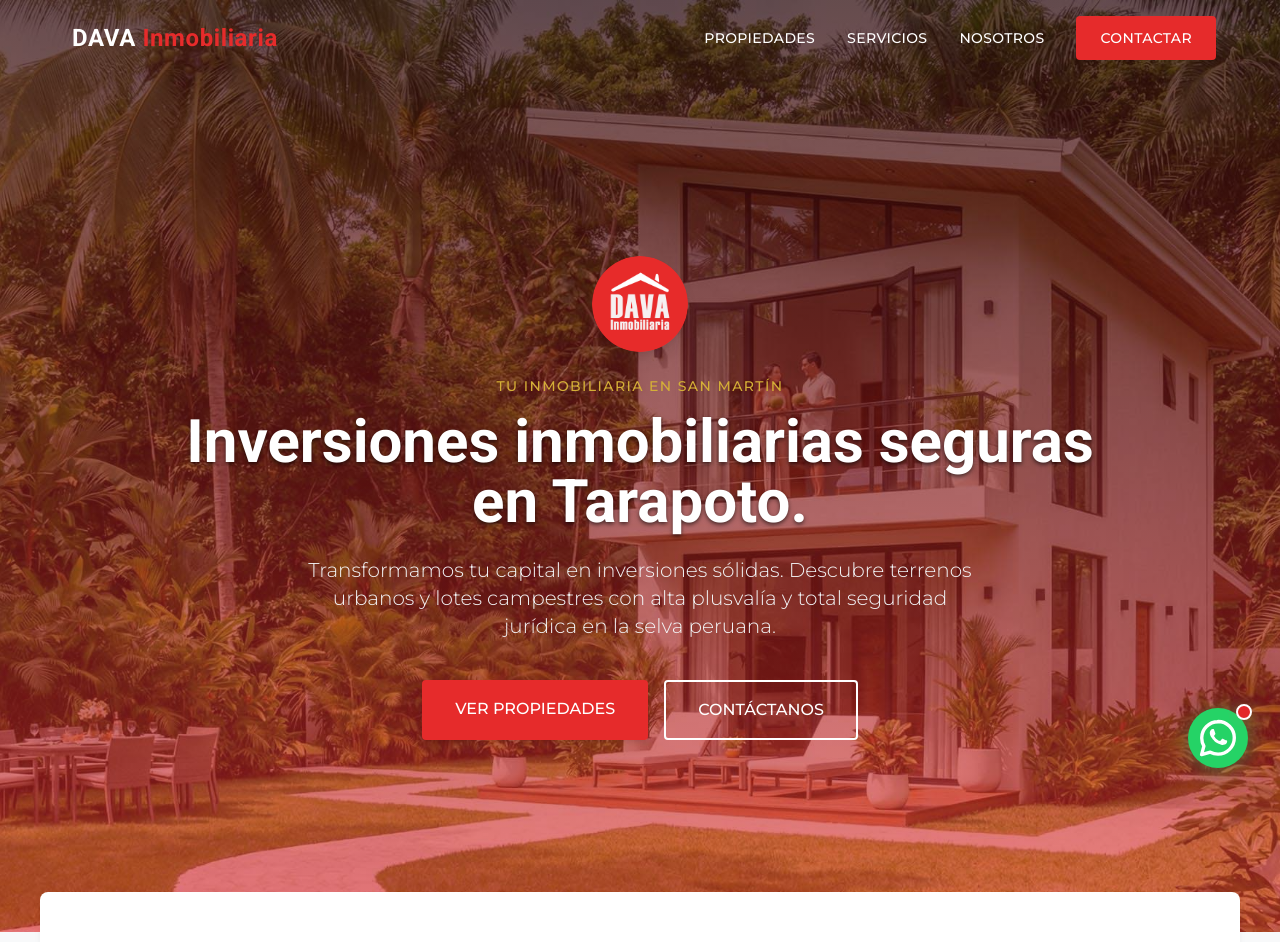
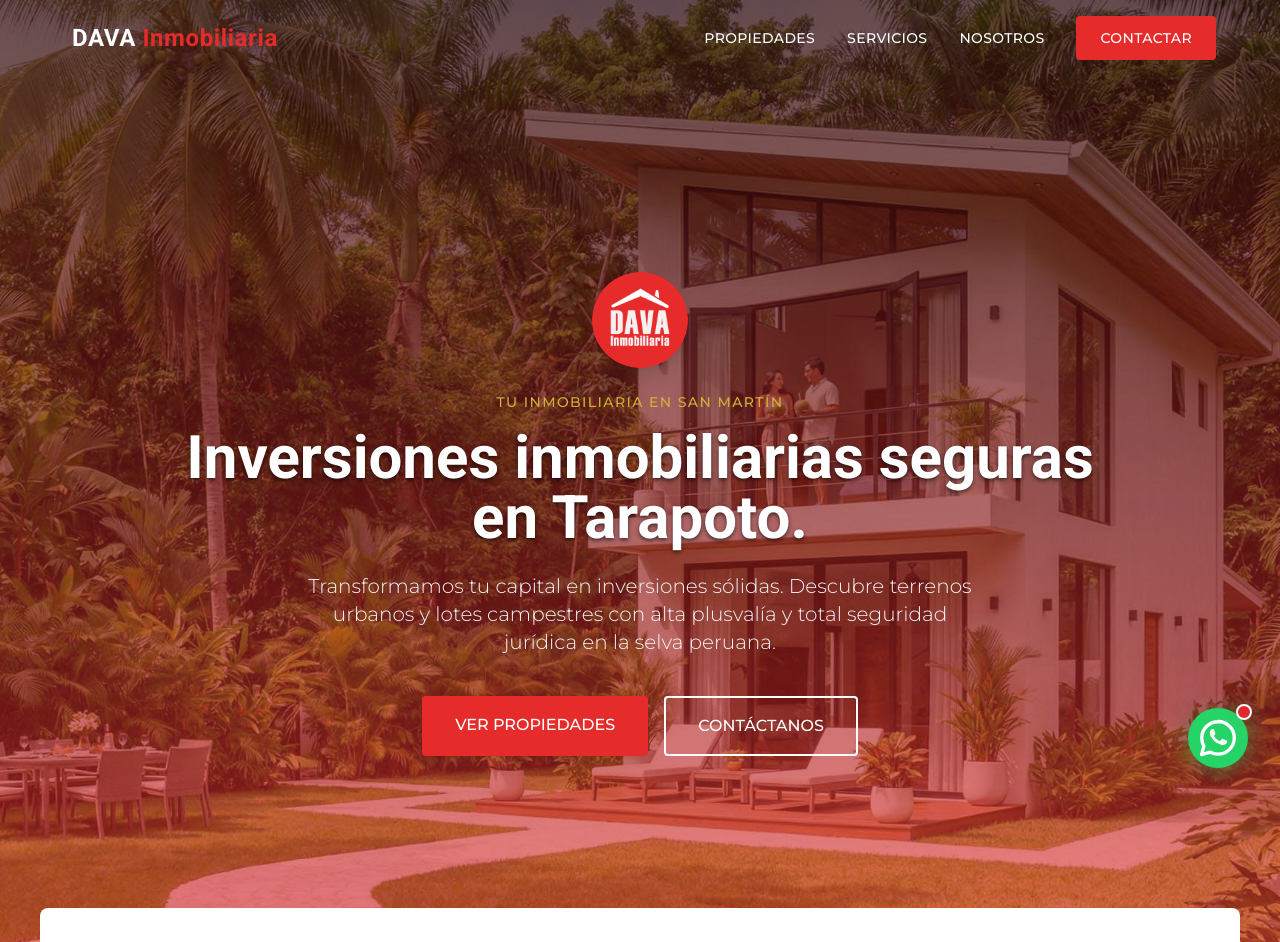
Before and after one commit to martinuntio-dev/davawb, a plain HTML site: page index.html in a window 1280 px wide. Shown: the top 942 px of the page. Drawn offline with nearby package versions, Linux system fonts and the light colour scheme; some icons are missing.

Commit message:
Update index.html

```diff
--- a/index.html
+++ b/index.html
@@ -222,7 +222,7 @@
         </div>
 
         <!-- Content -->
-        <div class="relative z-10 max-w-container px-6 text-center text-white mt-16">
+        <div class="relative z-10 max-w-container px-6 text-center text-white mt-12 md:mt-20">
             <!-- Logo Central -->
             <img
                 src="logo1080circle.png"
```
